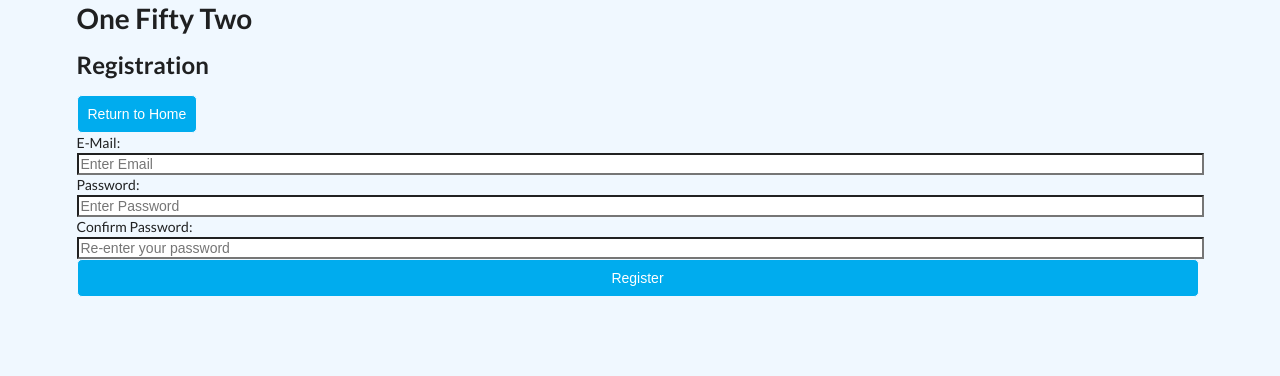
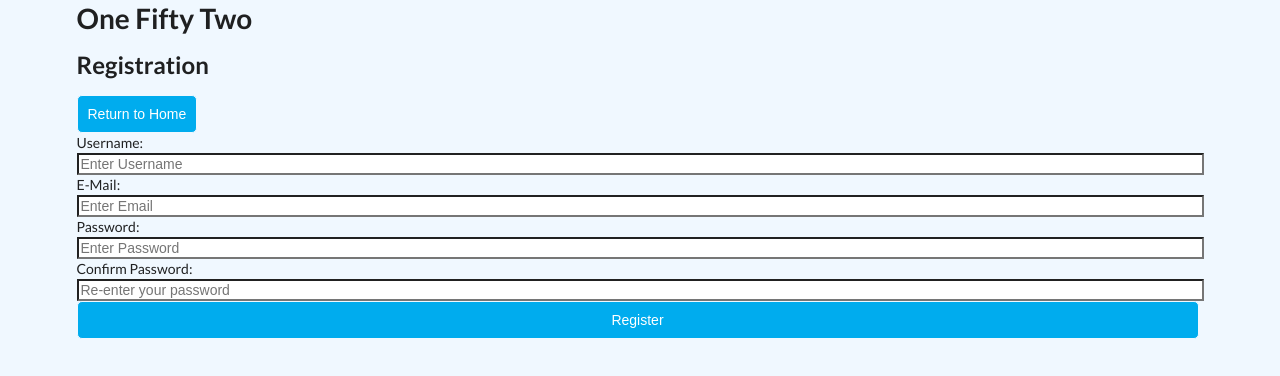
Before and after one commit to jayaramsivaramannair/book_notes, a React (Create React App) app: page /register in a window 1280 px wide. Shown: the top 376 px of the page. Built offline with nearby package versions, Linux system fonts and the light colour scheme; no server answers.

Commit message:
Hooked up the registration form with backend register endpoint

```diff
--- a/src/Components/Registration.js
+++ b/src/Components/Registration.js
@@ -4,13 +4,16 @@ import { useHistory } from 'react-router-dom';
 
 
 const Registration = (props) => {
-    const [formValues, setFormValues] = useState({
+    const initialFormValues = {
+        username: '',
         email: '',
         password: '',
         confirmPassword: '',
-    })
+    }
+    const [formValues, setFormValues] = useState(initialFormValues)
 
     const [loading, setLoading] = useState(false)
+    const [message, setMessage] = useState('')
 
     const history = useHistory()
 
@@ -21,6 +24,21 @@ const Registration = (props) => {
 
     const submitForm = (evt) => {
         evt.preventDefault()
+        const userData = {
+            username: formValues.username,
+            email: formValues.email,
+            password: formValues.password,
+        }
+
+        axios.post("https://fifty-two-book-notes.herokuapp.com/api/register", userData)
+            .then((response) => {
+                console.log(response)
+            })
+            .catch((err) => {
+                console.log(err)
+            })
+
+        setFormValues(initialFormValues)
     }
 
 
@@ -35,6 +53,14 @@ const Registration = (props) => {
                         <h2>Registration</h2>
                         <button onClick={() => history.push('/')}>Return to Home</button>
                         <form onSubmit={submitForm}>
+                            <label >Username:</label>
+                            <input
+                                type="text"
+                                name="username"
+                                placeholder="Enter Username"
+                                value={formValues.username}
+                                onChange={registerFormValues}
+                            />
                             <label >E-Mail:</label>
                             <input
                                 type="email"
@@ -61,6 +87,7 @@ const Registration = (props) => {
                             />
                             <button>Register</button>
                         </form>
+                        {(message) ? <p>{message}</p> : ''}
                     </div>
             }
         </div>
```
